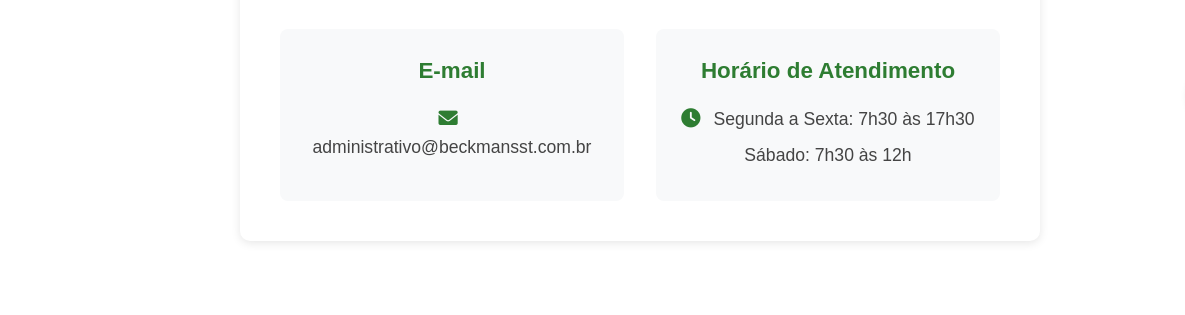
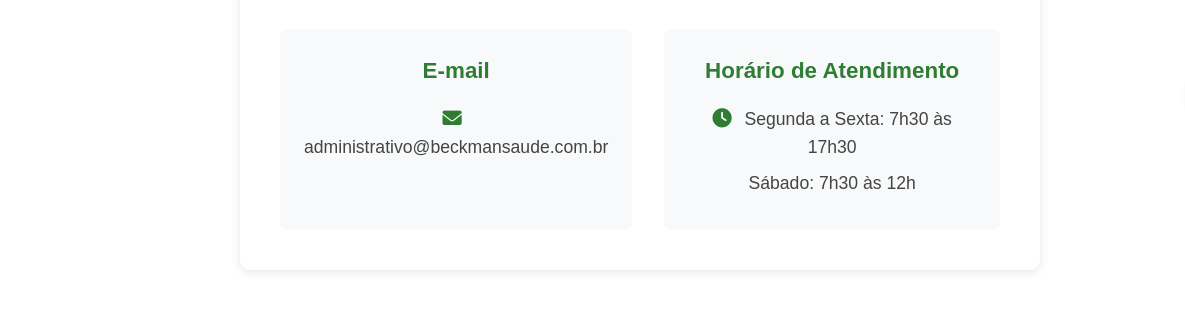
Before and after one commit to Beckman-SST/beckmanSite, a plain HTML site: page contato.html in a window 1280 px wide. Shown: the part 648-963 px from the top of the page, 0-1185 px from the left. Drawn offline with Linux system fonts and the light colour scheme.

Commit message:
alteração de página contato
alteração de email da página contato

```diff
--- a/contato.html
+++ b/contato.html
@@ -50,7 +50,7 @@
                         </div>
                         <div class="info-item">
                             <h3>E-mail</h3>
-                            <p><i class="fas fa-envelope"></i> administrativo@beckmansst.com.br</p>
+                            <p><i class="fas fa-envelope"></i> administrativo@beckmansaude.com.br</p>
                         </div>
                         <div class="info-item">
                             <h3>Horário de Atendimento</h3>
```
